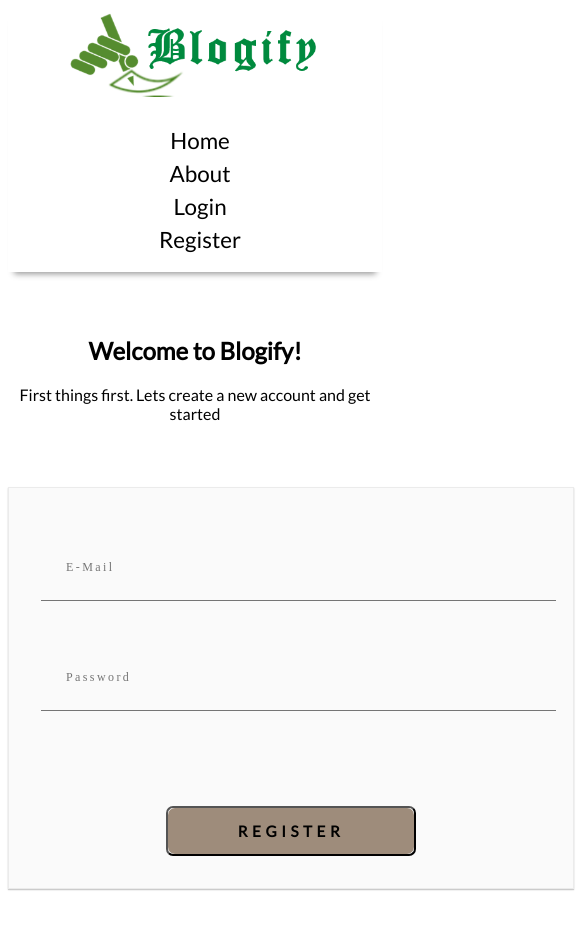
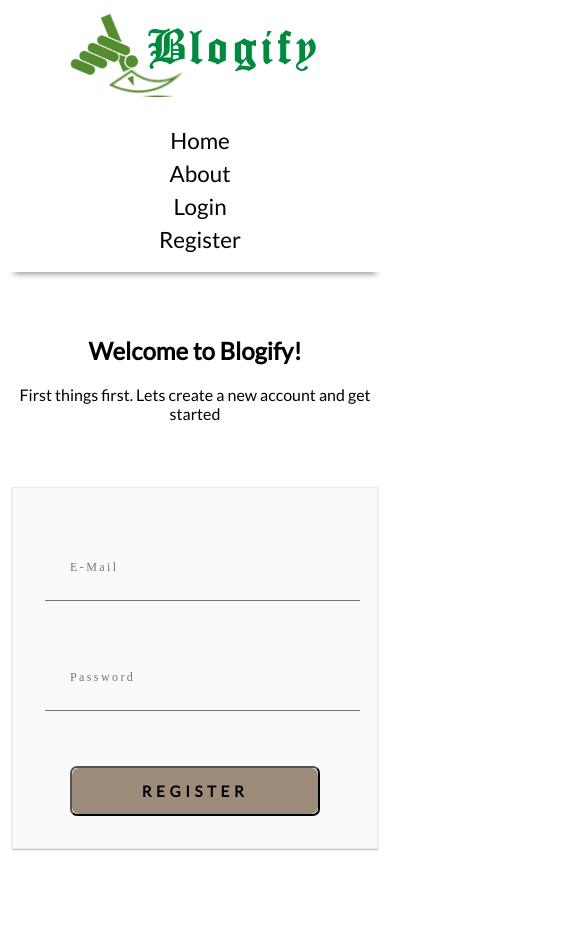
Before and after one commit to shubhamjha25/Blogify, a React (Create React App) app: page /register in a window 390 px wide. Shown: the top 930 px of the page, 585 px wide, since content can reach past the window. Built offline with nearby package versions, Linux system fonts and the light colour scheme.

Commit message:
responsive: Login & Registration Form

```diff
--- a/src/components/Login.css
+++ b/src/components/Login.css
@@ -71,7 +71,7 @@ span {
   display: flex;
   flex-wrap: wrap;
   justify-content: center;
-  padding-top: 50px;
+  padding-top: 10px;
 }
 
 .log-form-btn {
@@ -156,3 +156,10 @@ input[type="checkbox"]:not(:checked) + label, input[type="checkbox"]:checked + l
     position: relative;
     text-transform: uppercase;
 }
+
+@media(max-width: 426px)
+{
+    .log-form {
+        width: 300px;
+    }
+}
```
